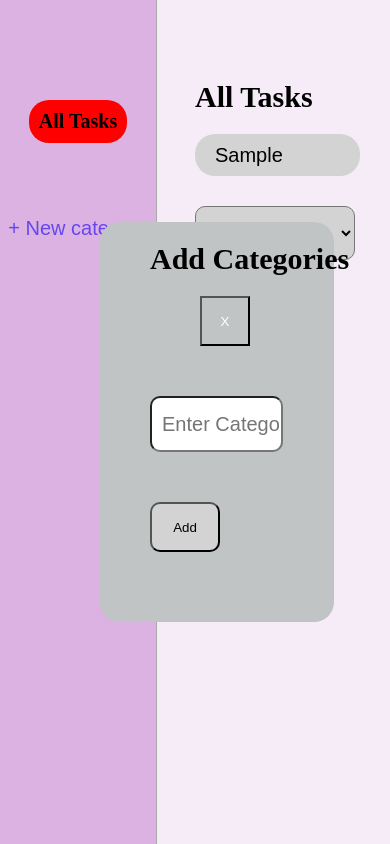
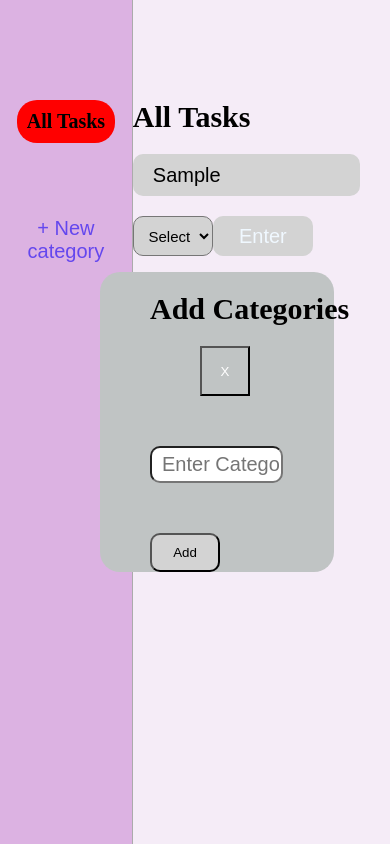
Before and after one commit to vandit25/TodoList, a React (Vite) app: page / in a window 390 px wide. Both pictures are taken after typing "Sample" into the empty fields and a click on the button "+ New category". Built offline with nearby package versions, Linux system fonts and the light colour scheme.

Commit message:
update css

```diff
--- a/src/component/categories/categories.css
+++ b/src/component/categories/categories.css
@@ -4,7 +4,8 @@ body {
 }
 .categories {
   height: 100vh;
-  width: 440px;
+  width: 100%;
+  max-width: 240px;
   display: flex;
   flex-direction: column;
   align-items: center;
@@ -13,20 +14,20 @@ body {
 }
 .category-head {
   margin-top: 100px;
-  font-size: 30px;
+  font-size: 24px;
   background-color: red;
   border-radius: 20px;
   padding: 10px;
 }
 li {
-  font-size: 30px;
+  font-size: 20px;
   list-style-type: none;
 }
 
 .add-category {
   background-color: transparent;
   color: #6447ee;
-  font-size: 30px;
+  font-size: 25px;
   border: none;
   margin-top: 20px;
 }
@@ -34,10 +35,13 @@ li {
   background-color: #6447ee;
   border-radius: 10px;
   padding: 0px;
+  width: 100%;
+  max-width: 150px;
   height: auto;
   max-height: 50vh;
-  overflow-y: auto;
+  overflow: auto;
   scrollbar-width: none;
+
 }
 .list-contaner {
   display: flex;
@@ -45,21 +49,43 @@ li {
   justify-content: center;
   margin-left: 0;
 }
-.category {
-  margin: 20px;
+.category{
+  margin: 10px;
   border-radius: 10px;
+  max-width: 160px;
   padding: 10px;
+  white-space: nowrap;
+  overflow: hidden;
+  text-overflow: ellipsis;
 }
 .clicked-category {
-  padding: 5px;
   border-radius: 10px;
   background-color: lightblue;
 }
+@media only screen and (max-width: 600px) {
+  .category-lists{
+    width: 140px;
+  }
+  .category{
+    width: 100px;
+    font-size: 20px;
+  }
+  .add-category{
+    font-size: 25px;
+  }
+  .category-head{
+    font-size: 25px;
+  }
+}
 @media only screen and (max-width: 400px) {
   .category {
+    width: 20vw;
     font-size: 20px;
     padding: 5px;
     margin: 10px;
+  }
+  .list-contaner{
+    width: 30vw;
   }
   .add-category {
     font-size: 20px;
@@ -67,4 +93,7 @@ li {
   .category-head{
     font-size: 20px;
   }
+  .categories{
+    width: 200px;
+  }
 }
--- a/src/component/categories/categories.jsx
+++ b/src/component/categories/categories.jsx
@@ -31,7 +31,7 @@ function Categories({setClickedCategory}) {
       <h4 className='category-head' onClick={() => {setClickedCategory(""); handleClickedCategory(null)}} style={{backgroundColor: activeCategory === null ? "red" : "white"}}>All Tasks</h4>
       <div className='list-contaner'>
         <ul className='category-lists'>
-          {categories.map((category, index) => (<li onClick={() => {setClickedCategory(categories[index]); handleClickedCategory(index)}} className='category' key={index} style={{backgroundColor: activeCategory === index && activeCategory !== null ? "lightblue"  : "#6447ee"}}>{category}</li>))}
+          {categories.map((category, index) => (<li onClick={() => {setClickedCategory(categories[index]); handleClickedCategory(index)}} title={category} className='category' key={index} style={{backgroundColor: activeCategory === index && activeCategory !== null ? "lightblue"  : "#6447ee"}}>{category}</li>))}
         </ul>
       </div>
       <button className='add-category' onClick={handleClick}>+ New category</button>
--- a/src/component/createCategories/CreateCategories.jsx
+++ b/src/component/createCategories/CreateCategories.jsx
@@ -26,7 +26,7 @@ function CreateCategories({text, closeCreateCategory, changeColor}) {
             <h1 className='category-title'>Add Categories</h1>
             <button className='btn-x' onClick={handleClose}>X</button>
           </div>
-            <input className='input' type='text' placeholder='Enter Category' value={input} onChange={(e) => setinput(e.target.value)} maxLength="10"/>
+            <input className='input' type='text' placeholder='Enter Category' value={input} onChange={(e) => setinput(e.target.value)}/>
             <button className='btn-add' onClick={handleClick} style={input === "" ? {backgroundColor: "lightgray"}: {}}>Add</button>
         </div>
     </div>
--- a/src/component/createCategories/createCategories.css
+++ b/src/component/createCategories/createCategories.css
@@ -8,21 +8,19 @@
     align-items: center;
 }
 .create-categories-container{
-    height: 400px;
-    width: 60vw;
+    height: 300px;
+    width: 50vw;
     background-color: #c0c4c4;
     display: flex;
     flex-direction: column;
     border-radius: 20px;
-
-
 }
 .input{
-    font-size: 30px;
+    font-size: 24px;
     padding-left: 10px;
     margin: 50px;
     width: 70%;
-    height: 50px;
+    height: 40px;
     border-radius: 10px;
 }
 .btn-x{
@@ -66,5 +64,4 @@
         display: flex;
         flex-wrap: wrap;
     }
-    .
 }
--- a/src/component/main/Todo.jsx
+++ b/src/component/main/Todo.jsx
@@ -38,8 +38,8 @@ function Todo({clickedCategory}) {
     <div className='todo-contener'>
       <h1>All Tasks</h1>
       <div className='input-contaner'>
-        <input className='input-todo' type='text' value={input} onChange={(e) => setInput(e.target.value)} placeholder='Add a new task' maxLength={50}/><br></br>
-        <select className='drop-down' id="dropdown" onClick={(e) =>  setCategory(e.target.value)} placeholder="Select"  >
+        <input className='input-todo' type='text' value={input} onChange={(e) => setInput(e.target.value)} placeholder='Add a new task'/><br></br>
+        <select className='drop-down' id="dropdown" title={category} onClick={(e) =>  setCategory(e.target.value)}>
           <option value="" hidden >Select</option>
            {categories.length < 1 && <option value="" disabled>Add Categories</option>}
           {categories.map((category, index) => {return(<option className='category-list' value={category} key={index}>{category}</option>)})}
@@ -47,8 +47,8 @@ function Todo({clickedCategory}) {
         <button className='enter-btn' style={input === "" ||  category === "" ? {backgroundColor: "lightgray"} : {}} onClick={dropdown}>Enter</button>
       </div>
       <div className='list-container'> {list.filter((item) => !clickedCategory || item.category === clickedCategory).map((item, index) =>(<div key={index} className='list'><input className='check' type='checkbox' checked={isClicked[index]} onChange={() => togaleCheck(index)}/>
-            {handleCheck(isClicked[index], item.task)}
-            <p className='type' style={{backgroundColor: colorCategories[item.category?.trim()] || "gray"}}>{item.category}</p>
+            <div className='list-items' title={item.task}>{handleCheck(isClicked[index], item.task)}</div>
+            <p className='type' title={item.category} style={{backgroundColor: colorCategories[item.category?.trim()] || "gray"}}>{item.category}</p>
         </div>))}
       </div>
     </div>
--- a/src/component/main/todo.css
+++ b/src/component/main/todo.css
@@ -3,35 +3,47 @@
   margin-left: 38px;
   display: flex;
   flex-direction: column;
-  margin-top: 60px;
+  margin-top: 80px;
+}
+h1{
+    font-size: 25px;
 }
 .input-todo {
   width: 100%;
-  max-width: 714px;
-  height: 58px;
-  font-size: 30px;
+  max-width: 600px;
+  height: 40px;
+  font-size: 23px;
   margin: 0;
   background-color: #d3d3d3;
   border: none;
   padding-left: 20px;
-  border-radius: 20px;
+  border-radius: 10px;
   margin-right: 30px;
 }
 #dropdown {
-  font-size: 20px;
-  border-radius: 10px;
-  background-color: #d3d3d3;
-  height: 54px;
+    padding: 5px;
+    font-size: 15px;
+    border-radius: 10px;
+    background-color: #d3d3d3;
+    height: 40px;
+    width: 100%;
+    max-width: 80px;
+    white-space: nowrap;
+    overflow: hidden;
+    text-overflow: ellipsis;
+    text-align: center;
+}
+option{
+    padding: 10px;
 }
 .check {
-  height: 40px;
-  width: 40px;
+  height: 20px;
+  width: 20px;
   margin-right: 10px;
   border-radius: 50%;
   border: 2px solid black;
 }
 .list {
-  font-size: 30px;
   display: flex;
   align-items: center;
   border-radius: 10px;
@@ -43,20 +55,26 @@
   flex-wrap: wrap;
 }
 .list-container {
-  margin-top: 68.4px;
+  margin-top: 35px;
   width: 100%;
-  height: 50vh;
+  height: 60vh;
   max-width: 80vw;
   overflow-y: auto;
-  overflow-X: auto;
   scrollbar-width: none;
+  white-space: nowrap;
+  text-overflow: ellipsis;
 }
 .type {
-  font-size: 20px;
+  width: 100%;
+  max-width: 20vh;
+  font-size: 15px;
   margin-left: 16px;
   padding: 10px;
   border-radius: 20px;
   color: white;
+  white-space: nowrap;
+  overflow: hidden;
+  text-overflow: ellipsis;
 }
 
 .todo-del {
@@ -64,26 +82,43 @@
 }
 
 .enter-btn {
-  font-size: 30px;
+  height: 40px;
+  font-size: 25px;
   margin-left: 30px;
   padding: 5px;
   border-radius: 10px;
   color: aliceblue;
   background-color: #6447ee;
   border: none;
+  width: 100px;
 }
 .category-lists {
   margin-top: 10px;
 }
+.list-items {
+  width: 100%;
+  max-width: 10vw;
+  font-size: 20px;
+  white-space: nowrap;
+  overflow: hidden;
+  text-overflow: ellipsis;
+}
+
+.list-container p {
+  text-align: center;
+  width: 100%;
+  max-width: 100px;
+}
 @media only screen and (max-width: 1235px) {
   .enter-btn {
-    margin-top: 30px;
+    margin-top: 20px;
     font-size: 20px;
   }
   .drop-down {
-    margin-top: 30px;
+
     font-size: 10px;
   }
+
   .list {
     font-size: 20px;
   }
@@ -99,28 +134,51 @@
   }
   .input-todo {
     font-size: 20px;
-
   }
-  .list-container{
+  .list-container {
     width: 50vw;
   }
 }
-@media only screen and (max-width: 400px) {
+@media only screen and (max-width: 500px) {
   .drop-down {
+    margin-top: 20px;
     font-size: 10px;
   }
+  .enter-btn {
+    margin-left: 0;
+  }
   .list {
-    font-size: 10px;
+    width: 60vw;
+    font-size: 20px;
     padding: 0;
   }
-  .list-container{
-    width: 50vw;
+  .list-container {
+    margin-top: 10px;
+    width: 60vw;
   }
-  .input-todo{
+  .input-todo {
     height: 40px;
   }
   .check {
     height: 10px;
     width: 0px;
   }
+  .todo-contener {
+    margin-left: 0;
+  }
+  #dropdown {
+    width: 100px;
+    height: 40px;
+    padding-left: 10px;
+    padding-top: 5px;
+  }
+  .enter-btn {
+    height: 40px;
+  }
+  .list-items {
+    width: 20vw;
+  }
+  .type {
+    width: 10vw;
+  }
 }
```
